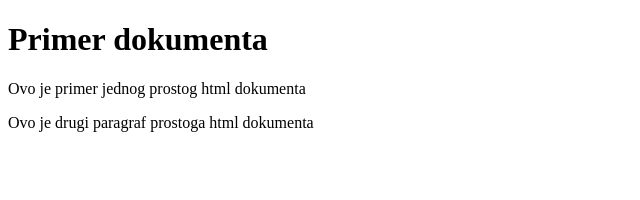
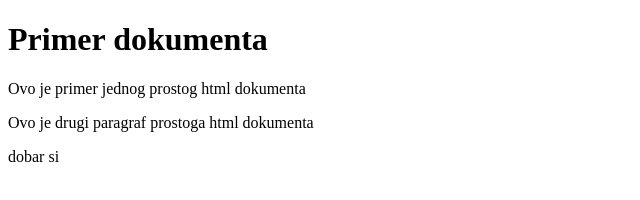
Before and after one commit to Marko567/test_demo, a plain HTML site: page index.html in a window 1280 px wide. Shown: the full height of the page, 0-640 px from the left. Drawn offline with Linux system fonts and the light colour scheme.

```diff
--- a/index.html
+++ b/index.html
@@ -7,5 +7,6 @@
 		<h1>Primer dokumenta</h1>
 		<p> Ovo je primer jednog prostog html dokumenta </p>
 		<p> Ovo je drugi paragraf prostoga html dokumenta </p>
+		<p> dobar si </p>
 	</body>
 </html>
```
Also changed, not shown: login.html (added).
